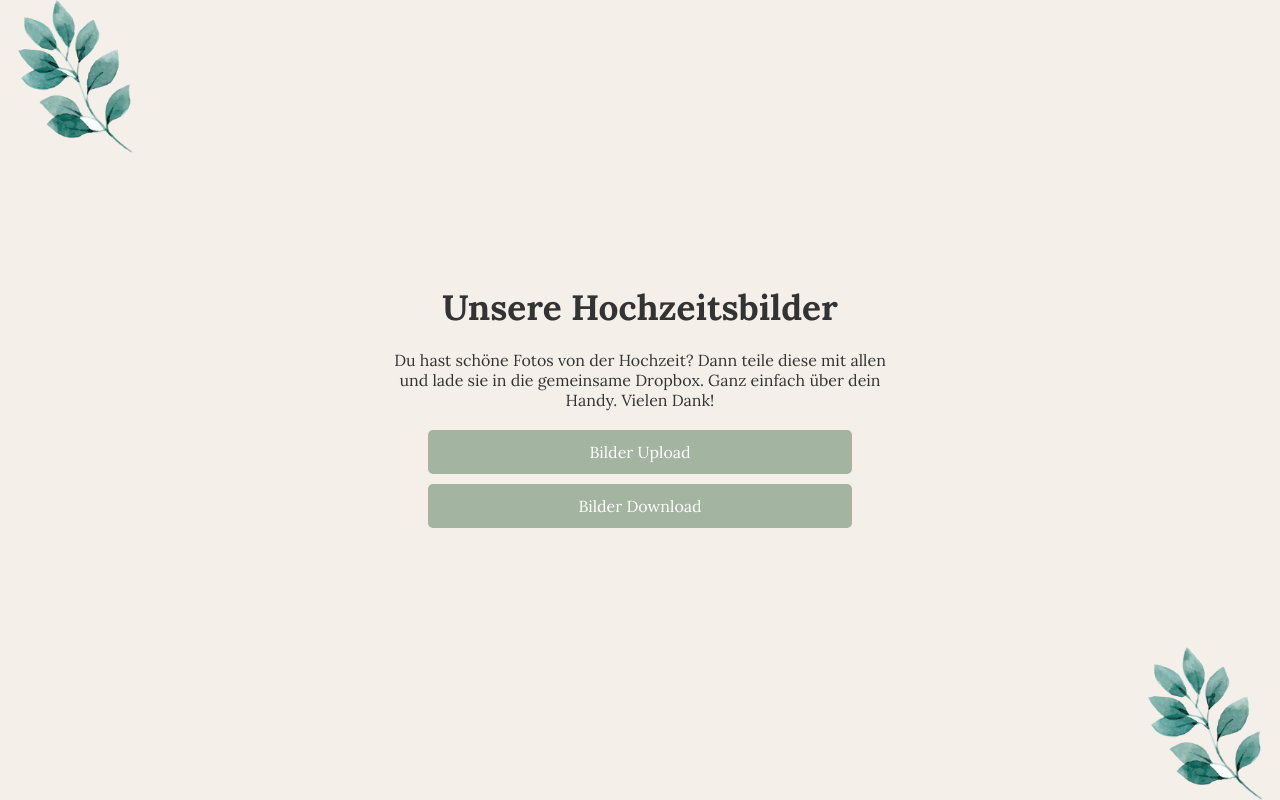
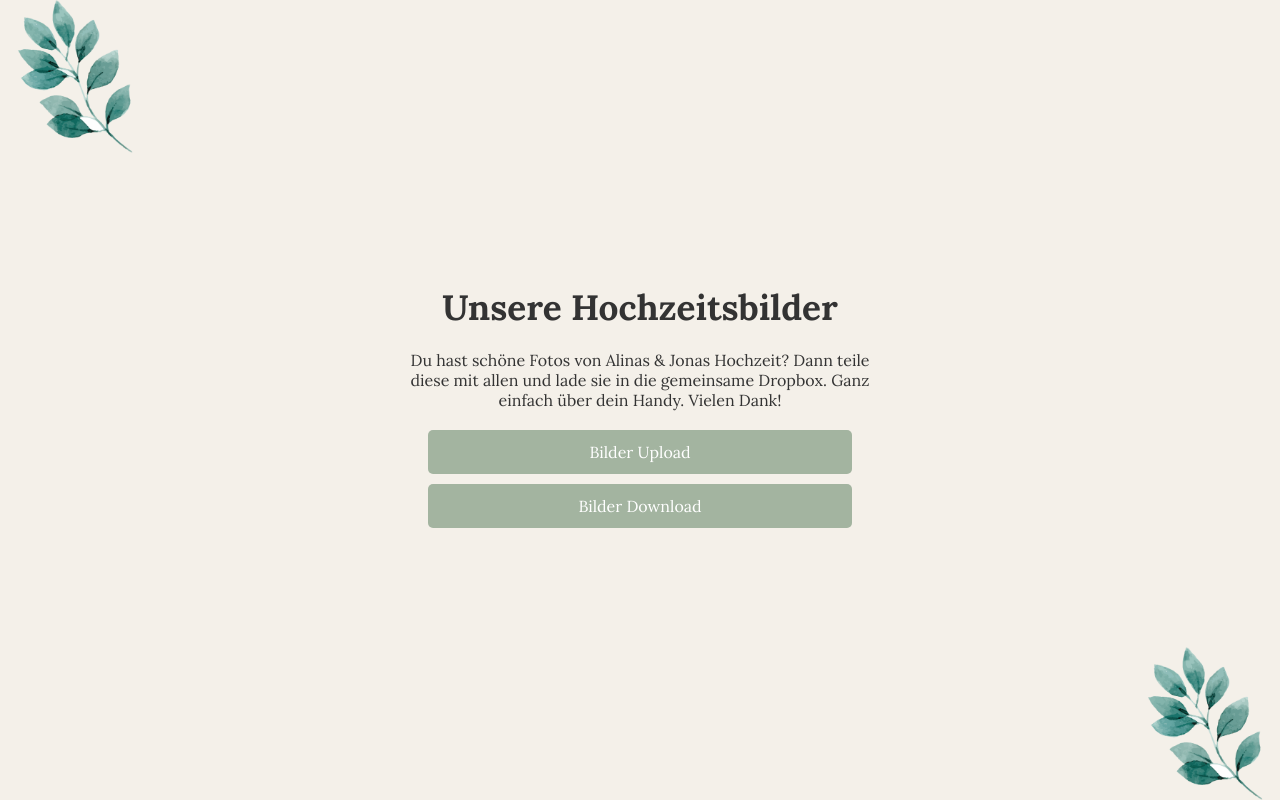
Before and after one commit to tkoop93/imagetool, a plain HTML site: page index.html in a window 1280 px wide. Drawn offline with Linux system fonts and the light colour scheme.

Commit message:
Update index.html
Ergänzung "Alina & Jonas Hochzeit"

```diff
--- a/index.html
+++ b/index.html
@@ -98,7 +98,7 @@
 
     <div class="container">
         <h1>Unsere Hochzeitsbilder</h1>
-        <p>Du hast schöne Fotos von der Hochzeit? Dann teile diese mit allen und lade sie in die gemeinsame Dropbox. Ganz einfach über dein Handy. Vielen Dank!</p>
+        <p>Du hast schöne Fotos von Alinas & Jonas Hochzeit? Dann teile diese mit allen und lade sie in die gemeinsame Dropbox. Ganz einfach über dein Handy. Vielen Dank!</p>
 
         <a href="https://www.dropbox.com/request/REKCLrKvXytenAcsQ9d5" class="button">Bilder Upload</a>
         <a href="https://www.dropbox.com/scl/fo/0wrbum76n48w69g3tma5z/AN9iY9IkYHIl57_PCq5-GaU?rlkey=0zou8in5qpd7ynic5yis9ynlh&st=vimu10yf&dl=0" class="button">Bilder Download</a>
```
